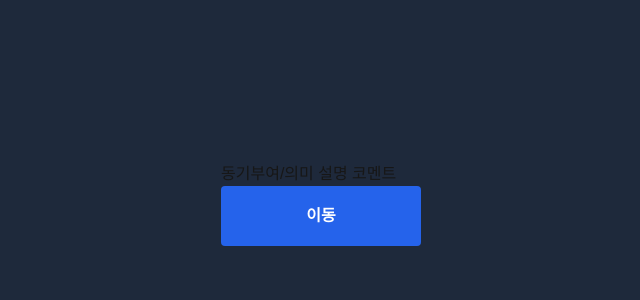
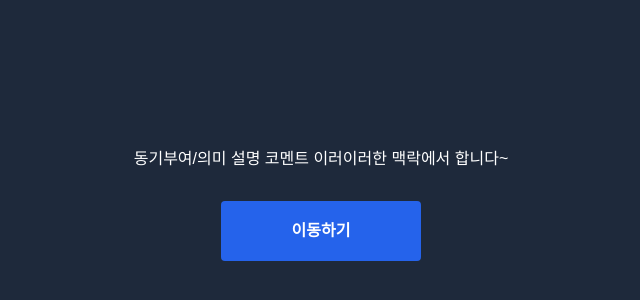
Before and after one commit to nninyeong/ppushu-ppushu, a Next.js app: page / in a window 1280 px wide. Shown: the part 196-496 px from the top of the page, without its empty margins (319-959 px from the left). Built offline with nearby package versions, Linux system fonts and the light colour scheme.

Commit message:
feat: 랜딩->언리얼2기 페이지 이동 버튼 추가

```diff
--- a/src/app/components/ui/PrimaryButton.tsx
+++ b/src/app/components/ui/PrimaryButton.tsx
@@ -1,3 +1,4 @@
+'use client'
 import { ReactNode } from "react";
 import Button from "./Button";
 
--- /dev/null
+++ b/src/app/components/ui/PrimaryLinkButton.tsx
@@ -0,0 +1,10 @@
+import Link from "next/link";
+import PrimaryButton from "./PrimaryButton";
+
+export default function PrimaryLinkButton({moveTo}: {moveTo: string}) {
+  return (
+    <Link href={moveTo}>
+        <PrimaryButton>이동하기</PrimaryButton>
+    </Link>
+  )
+}
--- a/src/app/page.tsx
+++ b/src/app/page.tsx
@@ -1,10 +1,12 @@
-import PrimaryButton from "./components/ui/PrimaryButton";
+import PrimaryLinkButton from "./components/ui/PrimaryLinkButton";
 
 export default function HomePage() {
   return (
-    <div>
-      <p>동기부여/의미 설명 코멘트</p>
-      <PrimaryButton>이동</PrimaryButton>
+    <div className="flex flex-col justify-center items-center gap-[30px]">
+      <p className="text-white">
+        동기부여/의미 설명 코멘트 이러이러한 맥락에서 합니다~
+      </p>
+      <PrimaryLinkButton moveTo='/punch/unreal/2'/>
     </div>
   );
 }
--- /dev/null
+++ b/src/app/punch/unreal/[number]/page.tsx
@@ -0,0 +1,5 @@
+export default function page() {
+  return (
+    <div>unreal 2기</div>
+  )
+}
```
